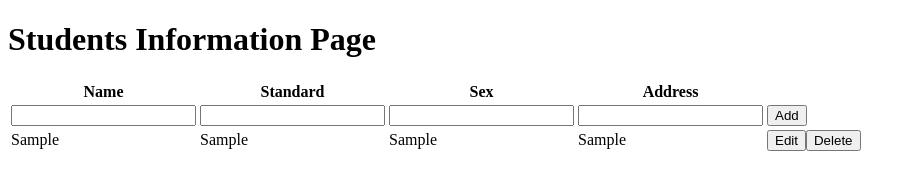
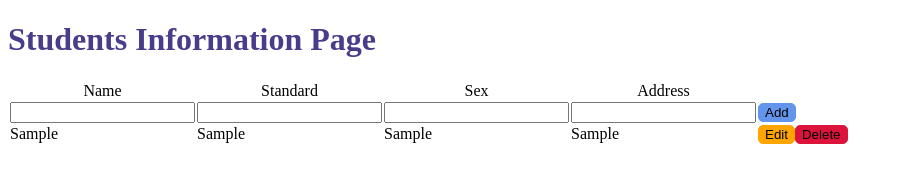
Before and after one commit to ketakigarg/myApp, a plain HTML site: page index.html in a window 1280 px wide. Both pictures are taken after typing "Sample", "Sample", "Sample", "Sample" into the empty fields and a click on the button "Add". Shown: the whole page, without its empty margins (0-915 px from the left). Drawn offline with nearby package versions, Linux system fonts and the light colour scheme.

Commit message:
styling changes

```diff
--- a/index.html
+++ b/index.html
@@ -3,6 +3,7 @@
 <head>
     <meta charset="UTF-8">
     <title>Students Information Page</title>
+    <link rel="stylesheet" type="text/css" href="style.css">
 </head>
 <body>
   <div class="container">
--- /dev/null
+++ b/style.css
@@ -0,0 +1,29 @@
+h1 {
+    color: #483D8B
+}
+.add-btn {
+    background-color: #6495ed;
+    border: 1px solid;
+    border-radius: 5px;
+    border-color: #6495ed;
+}
+.edit-btn,.update-btn {
+    background-color: #FFA500;
+    border: 1px solid;
+    border-radius: 5px;
+    border-color: #FFA500;
+}
+.delete-btn,.cancel-btn {
+    background-color: #DC143C;
+    border: 1px solid;
+    border-radius: 5px;
+    border-color: #DC143C;
+}
+tbody, thead, tr, th, td {
+  margin: 0;
+  padding: 0;
+  border: 0;
+  font-size: 100%;
+  font: inherit;
+  vertical-align: baseline;
+}
```
